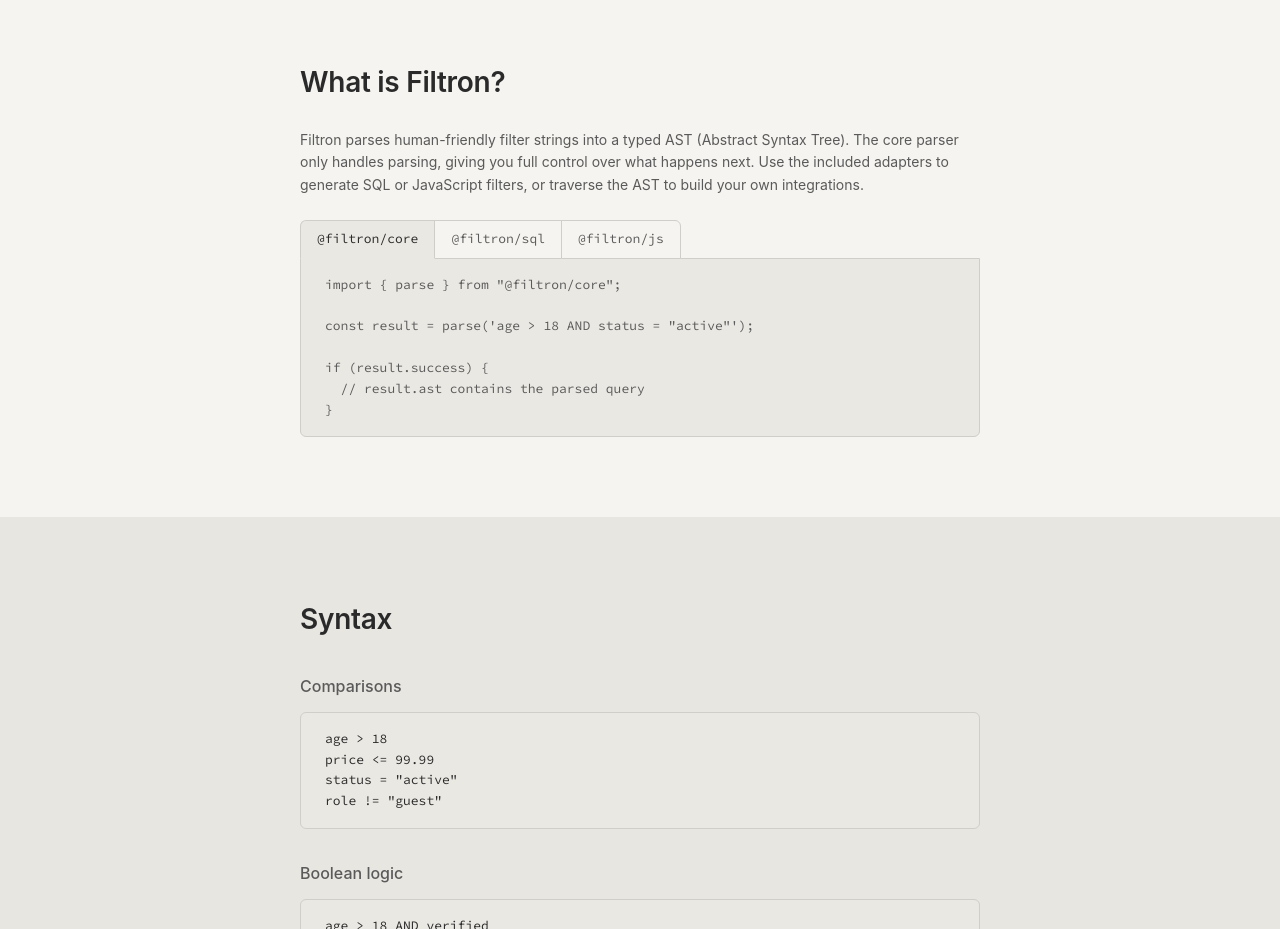
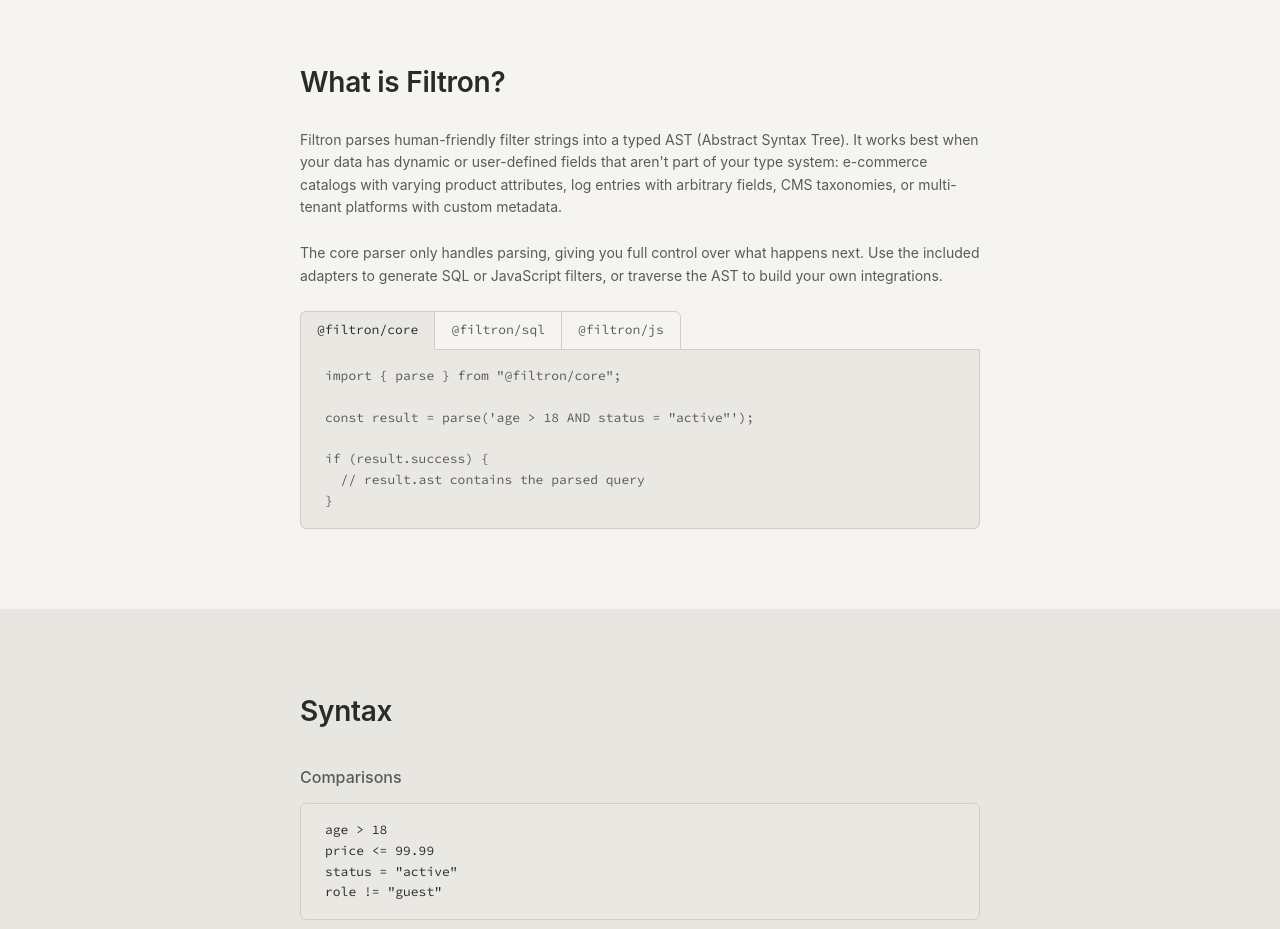
Before and after one commit to jbergstroem/filtron, a website: page website/index.html in a window 1280 px wide. Shown: the part 820-1749 px from the top of the page. Drawn offline with Linux system fonts and the light colour scheme.

Commit message:
chore: update use-cases

```diff
--- a/package.json
+++ b/package.json
@@ -29,6 +29,7 @@
 		"bench": "cd packages/core && bun run bench",
 		"build": "bun run --filter '@filtron/core' build && bun run --filter '!@filtron/core' build",
 		"lint": "oxlint --type-aware --type-check; oxfmt --check; exit $(( $? ))",
+		"lint:fix": "oxlint --type-aware --type-check; oxfmt; exit $(( $? ))",
 		"knip": "knip"
 	},
 	"devDependencies": {
--- a/website/index.html
+++ b/website/index.html
@@ -76,7 +76,12 @@ shape = "circle" AND size > 2</textarea
 				<div class="section-inner">
 					<h2>What is Filtron?</h2>
 					<p>
-						Filtron parses human-friendly filter strings into a typed AST (Abstract Syntax Tree).
+						Filtron parses human-friendly filter strings into a typed AST (Abstract Syntax Tree). It
+						works best when your data has dynamic or user-defined fields that aren't part of your
+						type system: e-commerce catalogs with varying product attributes, log entries with
+						arbitrary fields, CMS taxonomies, or multi-tenant platforms with custom metadata.
+					</p>
+					<p>
 						The core parser only handles parsing, giving you full control over what happens next.
 						Use the included adapters to generate SQL or JavaScript filters, or traverse the AST to
 						build your own integrations.
```
Also changed, not shown: README.md, packages/core/README.md.
